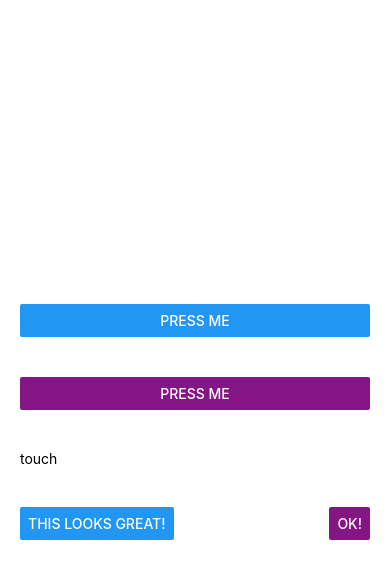
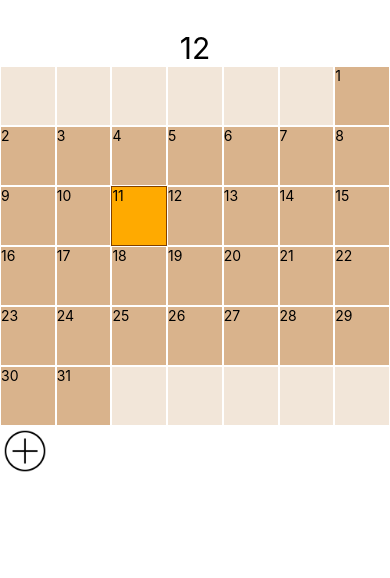
Before and after one commit to heyeun514/study-react-native, a React Native app: screen / in a window 390 px wide. Shown: the top 578 px of the page. Built offline with nearby package versions, Linux system fonts and the light colour scheme.

Commit message:
add calendar feature

```diff
--- a/App.js
+++ b/App.js
@@ -1,43 +1,28 @@
 import React, { Component } from 'react';
-import { Alert, AppRegistry, Button, StyleSheet, View, TouchableOpacity, Text } from 'react-native';
+import { StyleSheet, View, Image, TouchableWithoutFeedback } from 'react-native';
+import Calendar from './Calendar';
 
-export default class ButtonBasics extends Component {
-  _onPressButton() {
-    Alert.alert('You tapped the button!')
+export default class FlatListBasics extends Component {
+  constructor(props) {
+    super(props);
+    this.state = {
+      data: [],
+    }
+  }
+
+  _onPressAdd() {
+    console.log('onPressAdd ' + location.href);
   }
 
   render() {
     return (
       <View style={styles.container}>
-        <View style={styles.buttonContainer}>
-          <Button
-            onPress={this._onPressButton}
-            title="Press Me"
-          />
-        </View>
-        <View style={styles.buttonContainer}>
-          <Button
-            onPress={this._onPressButton}
-            title="Press Me"
-            color="#841584"
-          />
-        </View>
-        <View style={styles.buttonContainer}>
-          <TouchableOpacity
-            onPress={this._onPressButton}>
-            <Text>touch</Text>
-          </TouchableOpacity>
-        </View>
-        <View style={styles.alternativeLayoutButtonContainer}>
-          <Button
-            onPress={this._onPressButton}
-            title="This looks great!"
-          />
-          <Button
-            onPress={this._onPressButton}
-            title="OK!"
-            color="#841584"
-          />
+
+        <Calendar month={new Date().getMonth()+1}></Calendar>
+        <View>
+          <TouchableWithoutFeedback onPress={this._onPressAdd.bind(this)}>
+            <Image style={{width: 50, height: 50}} source={require('./assets/plusIcon.png')}/>
+          </TouchableWithoutFeedback>
         </View>
       </View>
     );
@@ -47,14 +32,8 @@ export default class ButtonBasics extends Component {
 const styles = StyleSheet.create({
   container: {
    flex: 1,
-   justifyContent: 'center',
+   paddingTop: 30,
+   flexDirection: 'column',
   },
-  buttonContainer: {
-    margin: 20
-  },
-  alternativeLayoutButtonContainer: {
-    margin: 20,
-    flexDirection: 'row',
-    justifyContent: 'space-between'
-  }
-});
+
+})
--- /dev/null
+++ b/Calendar.js
@@ -0,0 +1,86 @@
+import React, { Component } from 'react';
+import { StyleSheet, Text, View, Button, Dimensions } from 'react-native';
+import Daybox from './Daybox';
+import moment from 'moment';
+var {height, width} = Dimensions.get('window');
+
+export default class Calendar extends Component {
+  constructor(props) {
+    super(props);
+    this.state = {
+        selectedDay: moment().date(),
+    }
+  }
+
+  _pressDaybox(day) {
+      console.log('pressDaybox' + day + this);
+      const now = Date.now();
+      this.setState({
+          selectedDay: day,
+      });
+  }
+
+  _renderDays() {
+    let firstDay = moment('2018-'+ this.props.month + '-01').day();
+    let daysInMonth = moment().daysInMonth();
+
+    // cound weeks
+    let firstSat = 6 - firstDay;
+    let startDay = 1 - firstDay;
+    let c = 1;
+    for(; firstSat < daysInMonth; firstSat += 7, c++) {}
+
+    let weeks = [];
+    for(var d = startDay; d < daysInMonth; d += 7) {
+        weeks.push(this._renderWeek(d, daysInMonth));
+    }
+    return weeks;
+
+  }
+
+  _renderWeek(idx, maxDate) {
+    console.log('renderWeek=' + idx);
+    console.log(moment().date());
+    let week = [];
+    for (var d = idx, w = 0; w<7; d++, w++) {
+        if (d <= 0 || d > maxDate) {
+            week.push(<Daybox key={d} block={true} day={''}
+                select={(this.state.selectedDay == d)} onPress={this._pressDaybox.bind(this)}/>);
+        } else {
+            week.push(<Daybox key={d} block={false} day={d}
+                select={(this.state.selectedDay == d)} onPress={this._pressDaybox.bind(this)}/>);
+        }
+    }
+
+    return (<View key={idx} style={styles.weekContainer}>{week}</View>)
+
+  }
+
+  render() {
+      const days = new Date().get
+    return (
+      <View>
+        <Text style={styles.monthText}>{this.props.month}</Text>
+        <View style={styles.calContainer}>
+            {this._renderDays()}
+        </View>
+      </View>
+    );
+  }
+}
+
+const styles = StyleSheet.create({
+    calContainer: {
+     flexDirection: 'column',
+    //  justifyContent: 'flex-start'
+    },
+    weekContainer: {
+      flexDirection: 'row',
+
+    },
+    monthText: {
+        fontSize: 30,
+        textAlign: 'center',
+
+    },
+  })
--- /dev/null
+++ b/Daybox.js
@@ -0,0 +1,55 @@
+import React, { Component } from 'react';
+import { StyleSheet, Text, View, Button, Dimensions, TouchableWithoutFeedback } from 'react-native';
+var {height, width} = Dimensions.get('window');
+
+export default class Daybox extends Component {
+  constructor(props) {
+    super(props);
+  }
+
+  _onPress() {
+      this.props.onPress(this.props.day);
+  }
+
+  render() {
+    let containerStyle = [styles.container];
+    if (this.props.block) containerStyle.push(styles.block)
+    if (this.props.select) containerStyle.push(styles.select)
+
+    return (
+      <View>
+        <TouchableWithoutFeedback onPress={this._onPress.bind(this)}>
+            <View  style={containerStyle}>
+                <Text>{this.props.day}</Text>
+            </View>
+        </TouchableWithoutFeedback>
+      </View>
+    );
+  }
+}
+
+const styles = StyleSheet.create({
+    container: {
+        width: width/7,
+        height: 60,
+        backgroundColor: '#d9b38c',
+        borderWidth: 1,
+        borderColor: 'white',
+    },
+    touchableArea: {
+        width: width/7,
+        height: 60,
+    },
+    select: {
+        borderColor: '#804000',
+        backgroundColor: '#ffaa00',
+    },
+    block: {
+        backgroundColor: '#f2e6d9',
+    },
+    item: {
+      padding: 10,
+      fontSize: 18,
+      height: 44,
+    },
+  })
--- a/package.json
+++ b/package.json
@@ -10,6 +10,7 @@
   },
   "dependencies": {
     "expo": "^31.0.2",
+    "moment": "^2.22.2",
     "react": "16.5.0",
     "react-native": "https://github.com/expo/react-native/archive/sdk-31.0.0.tar.gz"
   },
```
Also changed, not shown: Greeting.js (deleted, +0 -21 lines), assets/plusIcon.png (added), 1 other file (tests, documents, lock files or other folders).
